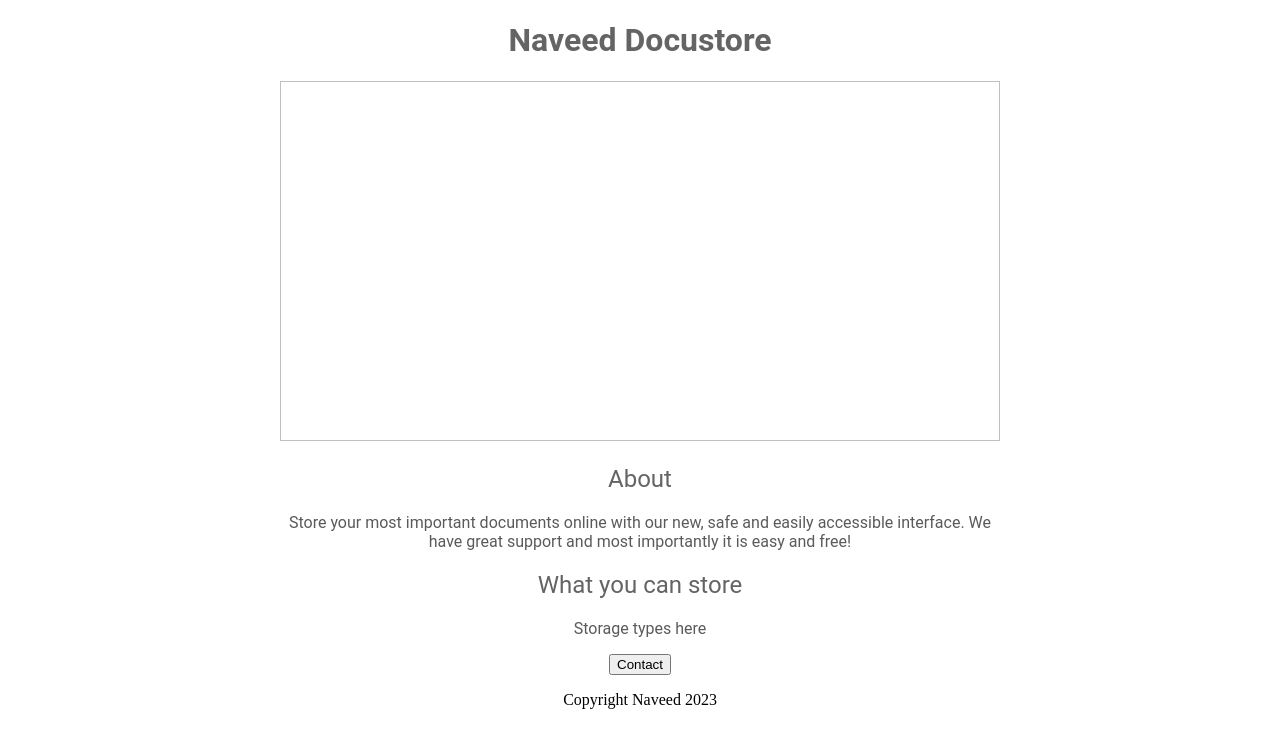
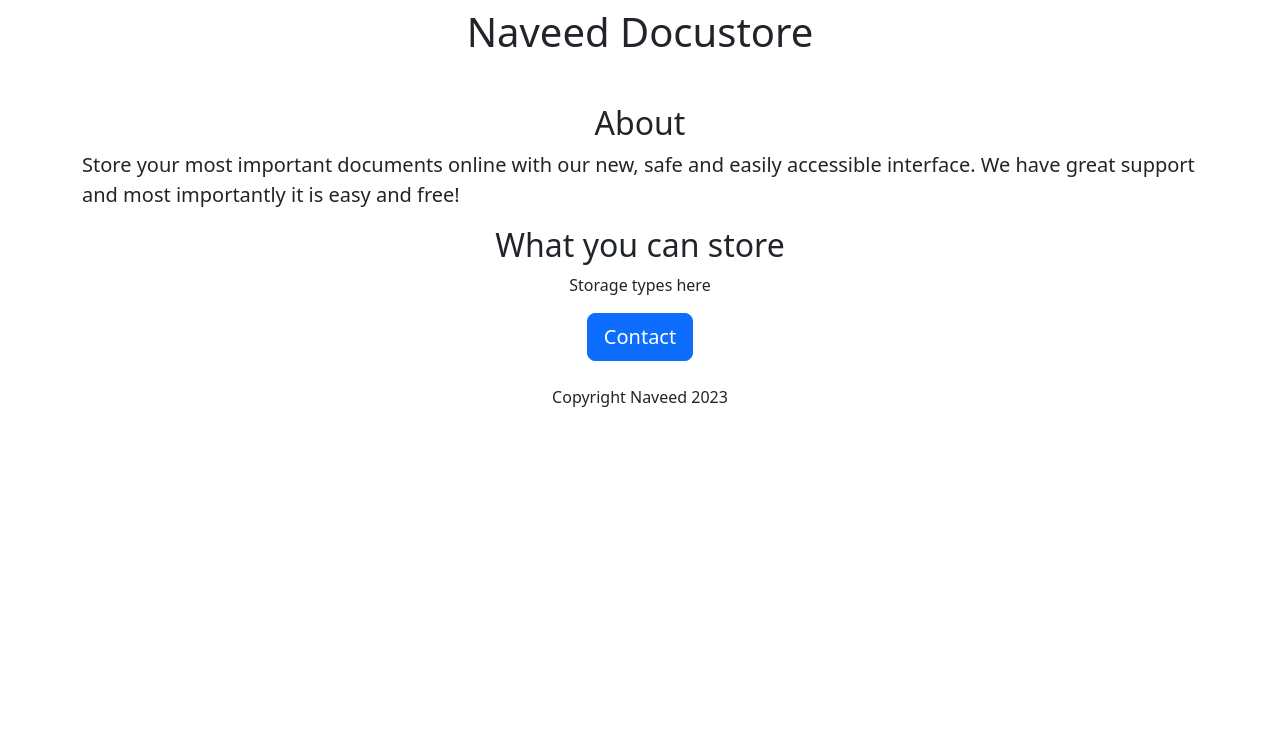
Before and after one commit to captainawesome78/naveed-documentstore-website, a Flask app: page / in a window 1280 px wide. Shown: the top 748 px of the page. Run offline with Flask 2, Linux system fonts and the light colour scheme.

Commit message:
added BootStrap

```diff
--- a/templates/home.html
+++ b/templates/home.html
@@ -2,53 +2,24 @@
 <html>
   <head>
     <title>Naveed Docustore</title>
+    <meta charset="utf-8">
+    <meta name="viewport" content="width=device-width, initial-scale=1">
+    <link href="https://cdn.jsdelivr.net/npm/bootstrap@5.3.0-alpha1/dist/css/bootstrap.min.css" rel="stylesheet" integrity="sha384-GLhlTQ8iRABdZLl6O3oVMWSktQOp6b7In1Zl3/Jr59b6EGGoI1aFkw7cmDA6j6gD" crossorigin="anonymous">
     <link rel="icon" type="image/x-icon" href="https://naveed-documentstore-website.captainawesome7.repl.co/static/favicon.ico">
-    <style>
-      h1 {
-        font-style: 75px;
-        font-family: Roboto;
-        font-weight: bold;
-        color: rgb(100,100,100);
-        text-align: center;
-      }
-      h2 {
-        font-style: 25px;
-        font-family: Roboto;
-        font-weight: normal;
-        color: rgb(100,100,100);
-        text-align: center;
-      }
-      .bodytext {
-        font-style: 25px;
-        font-family: Roboto;
-        font-weight: normal;
-        color: rgb(90,90,90);
-        text-align: center;
-      }
-      #banner {
-        width: 100%;
-        height:360px;
-        object-fit: cover;
-      }
-      #container{
-        max-width: 720px;
-        margin: 0 auto 0 auto;
-      }
 
-    </style>
   </head>
   <body>
-    <div id= "container">
-      <h1> Naveed Docustore </h1>
-      <img id="banner" scr="https://naveed-documentstore-website.captainawesome7.repl.co/static/banner.jpeg">
-      <h2>About</h2>
-      <p class="bodytext">Store your most important documents online with our new, safe and easily accessible interface. We have great support and most importantly it is easy and free!
+    <div class="container">
+      <h1 class= "text-center mt-2 mb-4"> Naveed Docustore </h1>
+      <img class="img-fluid" id="banner" scr="https://naveed-documentstore-website.captainawesome7.repl.co/static/banner.jpeg">
+      <h2 class= "text-center">About</h2>
+      <p class="test-center lead" >Store your most important documents online with our new, safe and easily accessible interface. We have great support and most importantly it is easy and free!
       </p>
-      <h2>What you can store</h2>
-      <p class="bodytext">Storage types here</p>
-      <div style="text-align:center;">
-      <button>Contact</button>
-        <p> Copyright Naveed 2023</p>
+      <h2 class= "text-center mt-2">What you can store</h2>
+      <p class= "text-center">Storage types here</p>
+      <div class="text-center">
+      <button class="btn btn-primary btn-lg">Contact</button>
+        <p class= "text-center mt-4"> Copyright Naveed 2023</p>
       </div>
     </div>
   </body>
```
